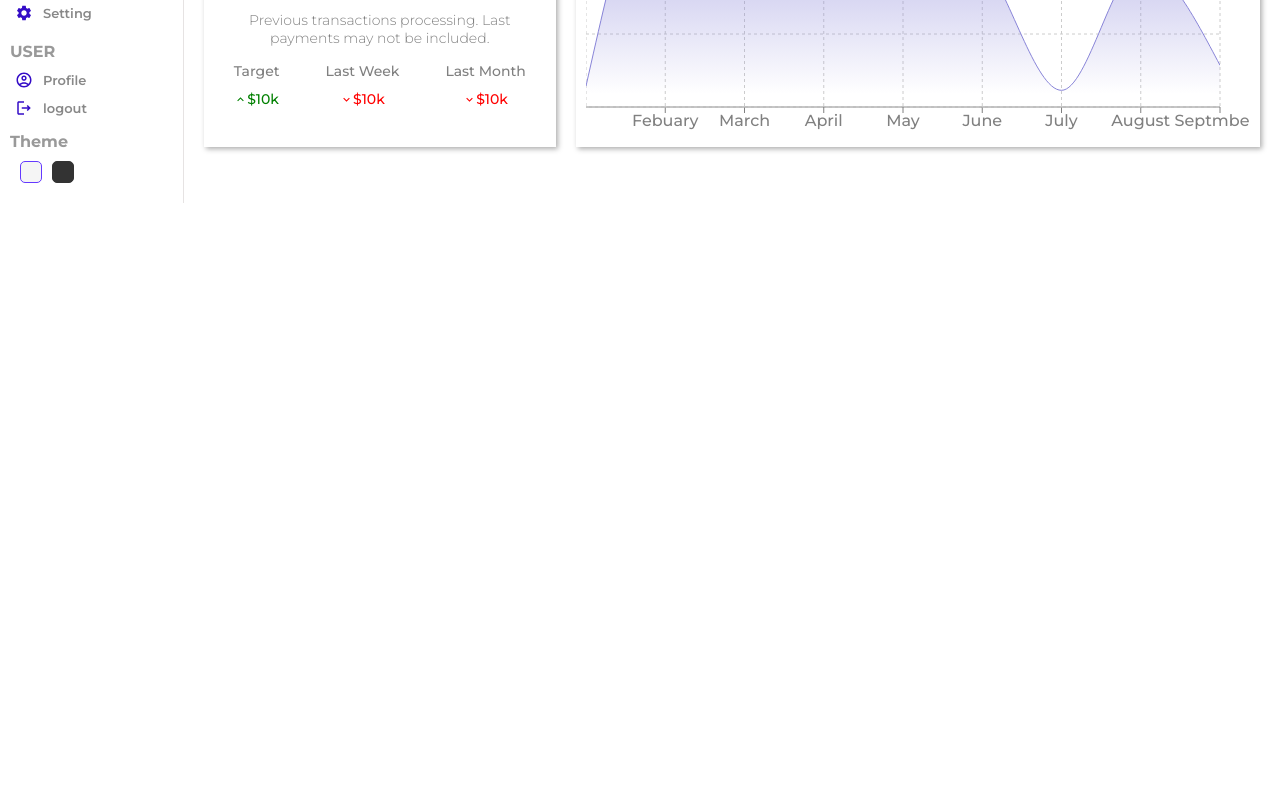
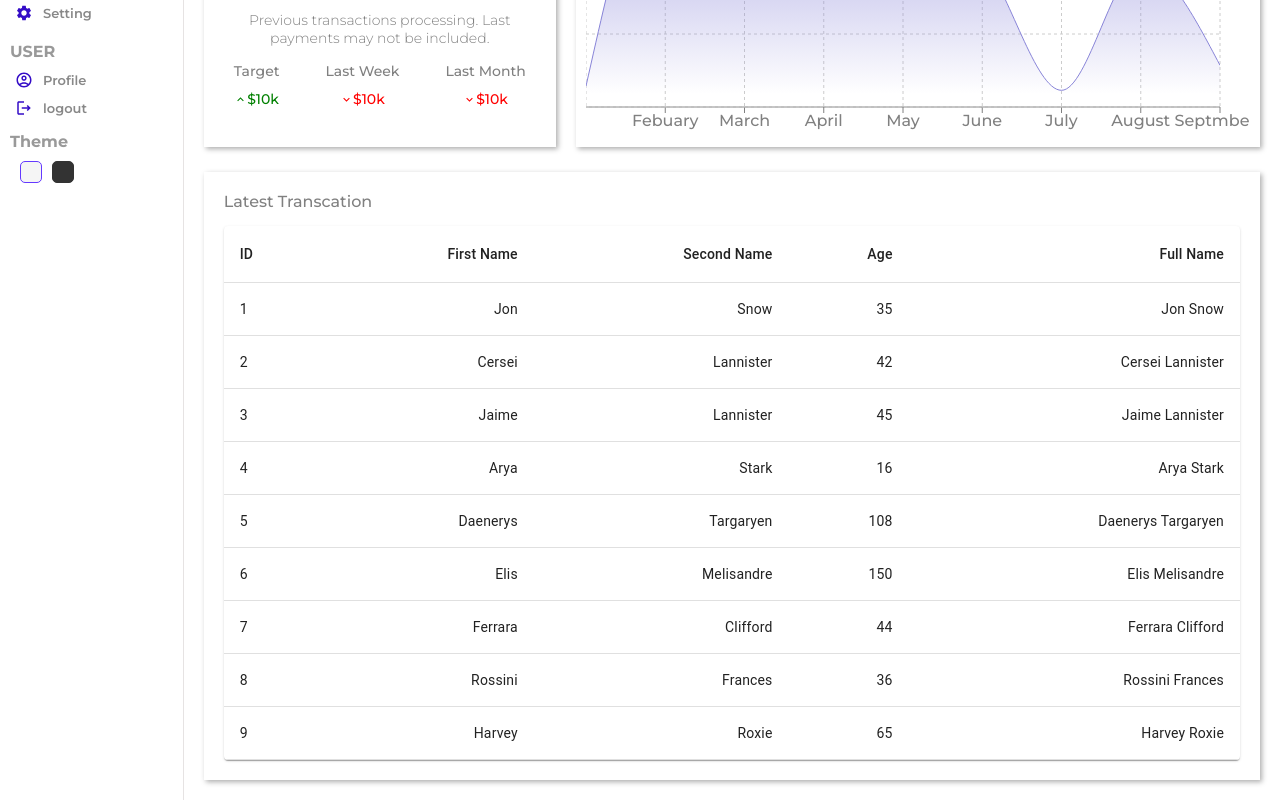
Before and after one commit to dipeshmaharjan23/React-admin-pannel, a React (Create React App) app: page / in a window 1280 px wide. Shown: the part 461-1261 px from the top of the page. Before the commit the page ends 800 px from the top, so only its background shows below. Built offline with nearby package versions, Linux system fonts and the light colour scheme.

Commit message:
table added

```diff
--- a/src/components/chart/Chart.jsx
+++ b/src/components/chart/Chart.jsx
@@ -1,6 +1,6 @@
 import React from 'react'
 import './chart.scss'
-import { LineChart, Line, XAxis, YAxis, CartesianGrid, Tooltip, Legend, Area, AreaChart, ResponsiveContainer } from 'recharts';
+import {  XAxis, CartesianGrid, Tooltip, Area, AreaChart, ResponsiveContainer } from 'recharts';
 
 
 const data = [
--- /dev/null
+++ b/src/components/table/Table.jsx
@@ -0,0 +1,57 @@
+import React from 'react'
+import "./table.scss"
+import Table from '@mui/material/Table';
+import TableBody from '@mui/material/TableBody';
+import TableCell from '@mui/material/TableCell';
+import TableContainer from '@mui/material/TableContainer';
+import TableHead from '@mui/material/TableHead';
+import TableRow from '@mui/material/TableRow';
+import Paper from '@mui/material/Paper';
+
+const Tables = () => {
+
+const rows = [
+  { id: 1, lastName: 'Snow', firstName: 'Jon', age: 35 },
+  { id: 2, lastName: 'Lannister', firstName: 'Cersei', age: 42 },
+  { id: 3, lastName: 'Lannister', firstName: 'Jaime', age: 45 },
+  { id: 4, lastName: 'Stark', firstName: 'Arya', age: 16 },
+  { id: 5, lastName: 'Targaryen', firstName: 'Daenerys', age: 108 },
+  { id: 6, lastName: 'Melisandre', firstName: 'Elis', age: 150 },
+  { id: 7, lastName: 'Clifford', firstName: 'Ferrara', age: 44 },
+  { id: 8, lastName: 'Frances', firstName: 'Rossini', age: 36 },
+  { id: 9, lastName: 'Roxie', firstName: 'Harvey', age: 65 },
+];
+
+  return (
+    <TableContainer component={Paper} className="table">
+    <Table sx={{ minWidth: 650 }} aria-label="simple table">
+      <TableHead>
+        <TableRow>
+          <TableCell>ID</TableCell>
+          <TableCell align="right">First Name</TableCell>
+          <TableCell align="right">Second Name</TableCell>
+          <TableCell align="right">Age</TableCell>
+          <TableCell align="right">Full Name</TableCell>
+        </TableRow>
+      </TableHead>
+      <TableBody>
+        {rows.map((row) => (
+          <TableRow
+            key={row.id}
+          >
+            <TableCell component="th" scope="row">
+              {row.id}
+            </TableCell>
+            <TableCell align="right">{row.firstName}</TableCell>
+            <TableCell align="right">{row.lastName}</TableCell>
+            <TableCell align="right">{row.age}</TableCell>
+            <TableCell align="right">{row.firstName} {row.lastName}</TableCell>
+          </TableRow>
+        ))}
+      </TableBody>
+    </Table>
+  </TableContainer>
+  )
+}
+
+export default Tables
--- a/src/pages/home/Home.jsx
+++ b/src/pages/home/Home.jsx
@@ -4,6 +4,7 @@ import Feature from '../../components/featured/Feature'
 import Navbar from '../../components/navbar/Navbar'
 import Sidebar from '../../components/sidebar/Sidebar'
 import Widget from '../../components/widget/Widget'
+import Table from '../../components/table/Table'
 import './home.scss'
 
 const Home = () => {
@@ -25,6 +26,11 @@ const Home = () => {
           <Feature/>
           <Chart/>
         </div>
+
+        <div className="listContainer">
+          <div className="listTitle">Latest Transcation</div>
+          <Table/>
+        </div>
       </div>
     </div>
   )
--- a/src/pages/home/home.scss
+++ b/src/pages/home/home.scss
@@ -5,15 +5,30 @@
         // background-color: lightblue;
         flex: 6;
 
-        .widgets,.charts{
+        .widgets,
+        .charts {
             display: flex;
             padding: 20px;
             gap: 20px;
             // border: 1px solid;
         }
 
-        .charts{
+        .charts {
             padding: 5px 20px;
+        }
+
+        .listContainer {
+            box-shadow: 2px 2px 5px 0px rgba(51, 51, 51, 0.4);
+            -webkit-box-shadow: 2px 2px 5px 0px rgba(51, 51, 51, 0.4);
+            -moz-box-shadow: 2px 2px 5px 0px rgba(51, 51, 51, 0.4);
+            padding: 20px;
+            margin: 20px;
+
+            .listTitle{
+                font-weight: 500;
+                color: gray;
+                margin-bottom: 15px;
+            }
         }
 
 
```
Also changed, not shown: src/components/table/table.scss (added).
